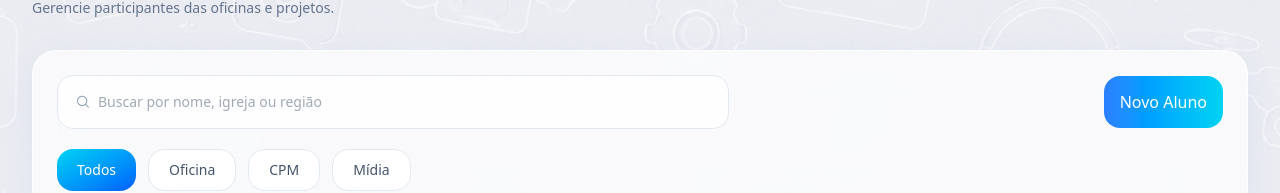
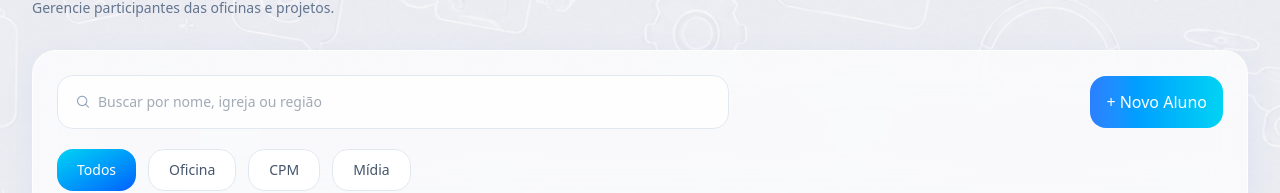
Before and after one commit to panyfmc/hazor, an Angular app in the folder frontend/: page /alunos in a window 1280 px wide. Shown: the part 166-359 px from the top of the page. Built offline with nearby package versions, Linux system fonts and the light colour scheme; no server answers.

Commit message:
style: add simbolo + no botao novo aluno

```diff
--- a/frontend/src/app/features/alunos/alunos.html
+++ b/frontend/src/app/features/alunos/alunos.html
@@ -24,7 +24,7 @@
       <button
       (click)="abrirModal()"
         class="w-full lg:w-auto rounded-2xl bg-gradient-to-r cursor-pointer from-blue-500 to-cyan-400 px-4 py-3.5 font-medium text-white transition hover:scale-[1.02]">
-        Novo Aluno
+        + Novo Aluno
       </button>
 
     </div>
```
